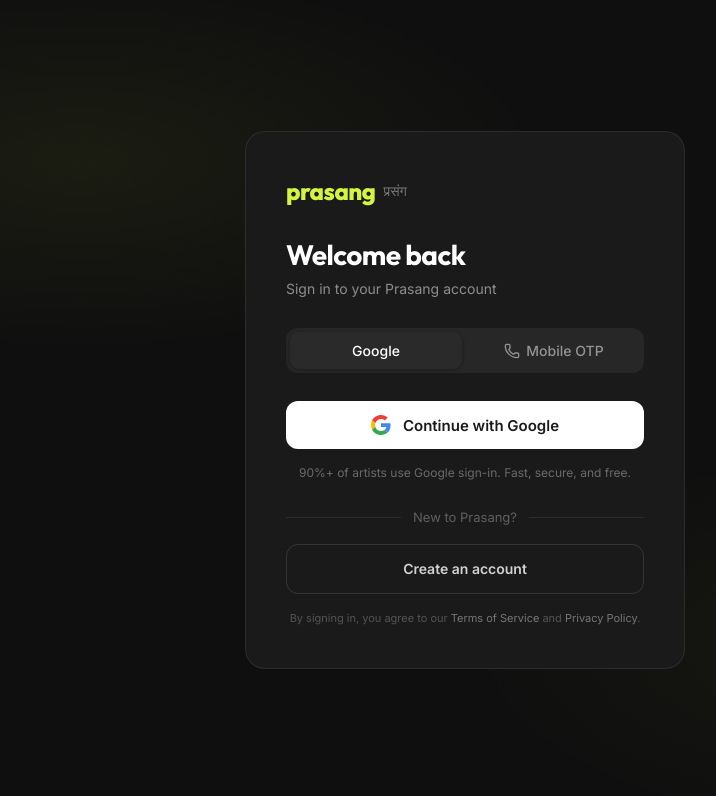
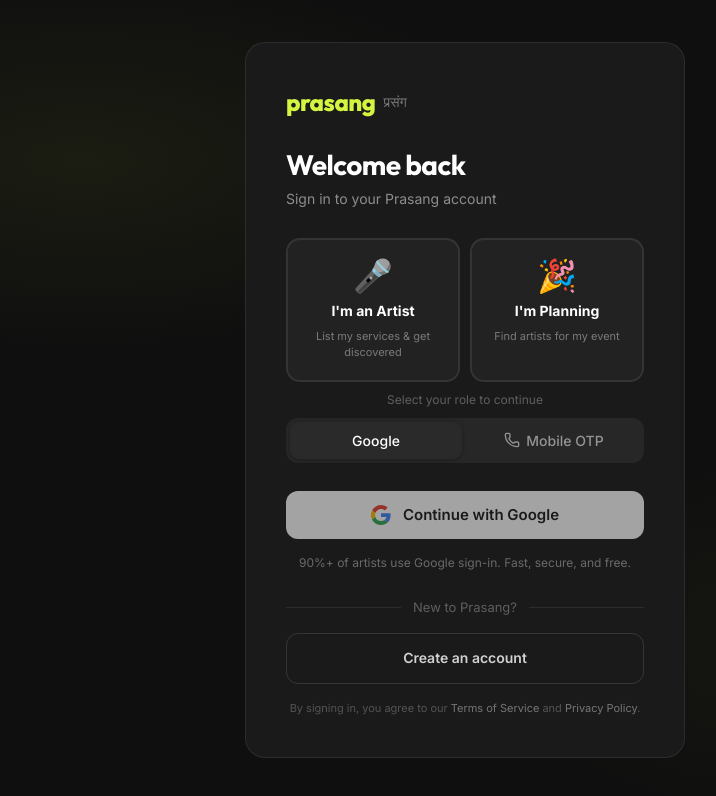
Before and after one commit to darshitvvora/prasang, a React (Vite) app in the folder frontend/: page /login in a window 1280 px wide. Shown: the top 796 px of the page, without its empty margins (175-891 px from the left). Built offline with nearby package versions, Linux system fonts and the light colour scheme.

Commit message:
feat: add artist/buyer role picker to login, route by role

```diff
--- a/frontend/src/pages/LoginPage.tsx
+++ b/frontend/src/pages/LoginPage.tsx
@@ -3,10 +3,12 @@
 import { Phone, ArrowLeft, RefreshCw } from 'lucide-react';
 import './AuthPages.css';
 
+type Role = 'artist' | 'buyer';
 type AuthTab = 'google' | 'otp';
 type OtpStep = 'phone' | 'verify';
 
 export default function LoginPage() {
+  const [role, setRole] = useState<Role | null>(null);
   const [tab, setTab] = useState<AuthTab>('google');
   const [phone, setPhone] = useState('');
   const [otp, setOtp] = useState('');
@@ -23,7 +25,7 @@
 
   async function handleSendOTP(e: React.FormEvent) {
     e.preventDefault();
-    if (!/^[6-9]\d{9}$/.test(phone)) return;
+    if (!role || !/^[6-9]\d{9}$/.test(phone)) return;
     setLoading(true);
     await new Promise((r) => setTimeout(r, 800));
     setLoading(false);
@@ -37,13 +39,14 @@
     setLoading(true);
     await new Promise((r) => setTimeout(r, 800));
     setLoading(false);
-    window.location.href = '/artist/dashboard';
+    window.location.href = role === 'artist' ? '/artist/dashboard' : '/planner/dashboard';
   }
 
   async function handleGoogleLogin() {
+    if (!role) return;
     setLoading(true);
     await new Promise((r) => setTimeout(r, 600));
-    window.location.href = '/artist/dashboard';
+    window.location.href = role === 'artist' ? '/artist/dashboard' : '/planner/dashboard';
   }
 
   return (
@@ -59,6 +62,30 @@
 
         <h1 className="auth-title">Welcome back</h1>
         <p className="auth-subtitle">Sign in to your Prasang account</p>
+
+        {/* Role selection */}
+        <div className="auth-role-grid">
+          <button
+            className={`auth-role-card${role === 'artist' ? ' selected' : ''}`}
+            onClick={() => setRole('artist')}
+          >
+            <span className="auth-role-icon">🎤</span>
+            <span className="auth-role-label">I'm an Artist</span>
+            <span className="auth-role-desc">List my services & get discovered</span>
+          </button>
+          <button
+            className={`auth-role-card${role === 'buyer' ? ' selected' : ''}`}
+            onClick={() => setRole('buyer')}
+          >
+            <span className="auth-role-icon">🎉</span>
+            <span className="auth-role-label">I'm Planning</span>
+            <span className="auth-role-desc">Find artists for my event</span>
+          </button>
+        </div>
+
+        {!role && (
+          <p className="auth-role-select-hint">Select your role to continue</p>
+        )}
 
         {/* Tab switch */}
         <div className="auth-tabs" role="tablist">
@@ -83,7 +110,7 @@
         {/* Google Login */}
         {tab === 'google' && (
           <div className="auth-google-section">
-            <button className="auth-google-btn" onClick={handleGoogleLogin} disabled={loading}>
+            <button className="auth-google-btn" onClick={handleGoogleLogin} disabled={loading || !role}>
               <svg width="20" height="20" viewBox="0 0 48 48" aria-hidden="true">
                 <path fill="#EA4335" d="M24 9.5c3.54 0 6.71 1.22 9.21 3.6l6.85-6.85C35.9 2.38 30.47 0 24 0 14.62 0 6.51 5.38 2.56 13.22l7.98 6.19C12.43 13.72 17.74 9.5 24 9.5z"/>
                 <path fill="#4285F4" d="M46.98 24.55c0-1.57-.15-3.09-.38-4.55H24v9.02h12.94c-.58 2.96-2.26 5.48-4.78 7.18l7.73 6c4.51-4.18 7.09-10.36 7.09-17.65z"/>
@@ -121,7 +148,7 @@
                   </div>
                   <p className="auth-field-hint">We'll send a 6-digit OTP to this number</p>
                 </div>
-                <button type="submit" className="auth-submit-btn" disabled={loading || phone.length !== 10}>
+                <button type="submit" className="auth-submit-btn" disabled={loading || phone.length !== 10 || !role}>
                   {loading ? 'Sending...' : 'Send OTP'}
                 </button>
               </form>
```
